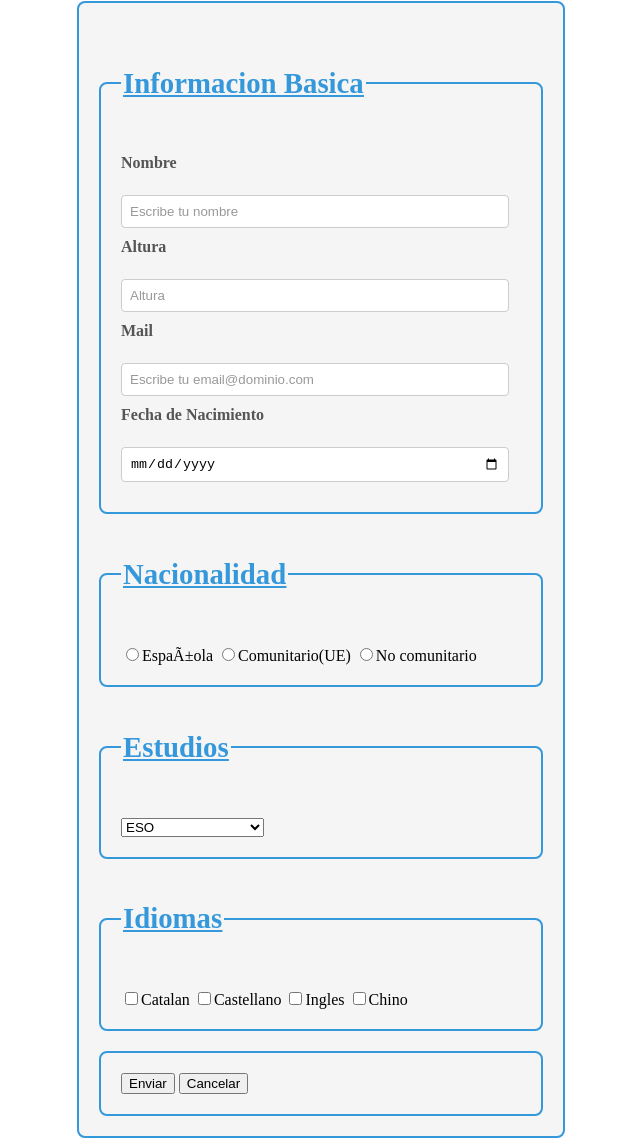
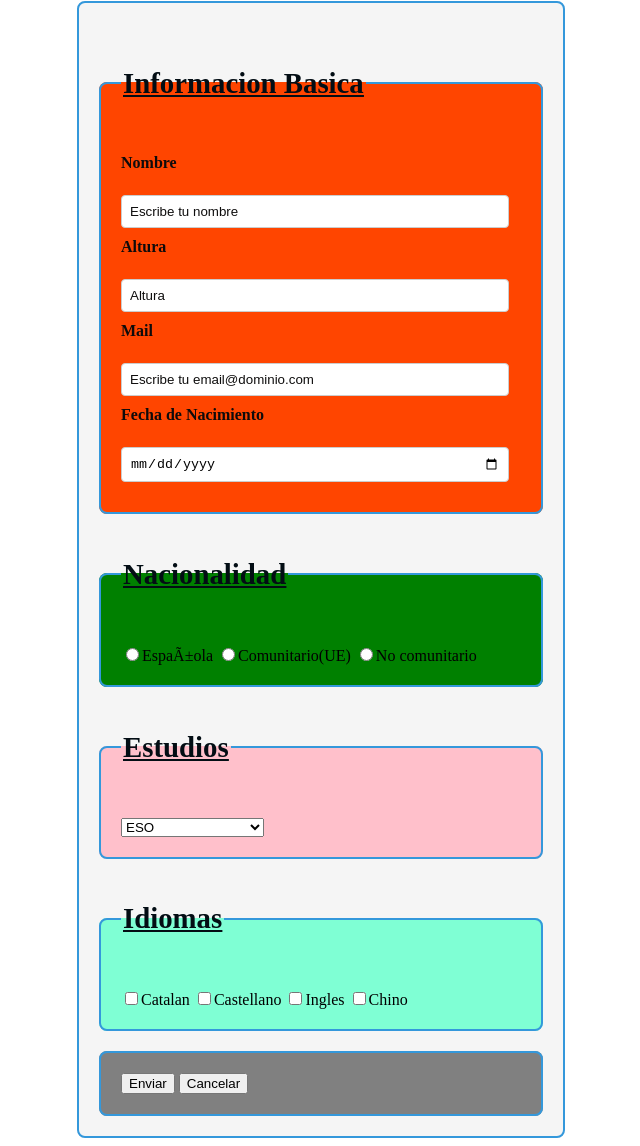
Before and after one commit to Carlos031/NUEVOREPOSITORIO, a plain HTML site: page Paginaswebs/Formulario.html in a window 1280 px wide. Shown: the part 79-1225 px from the top of the page, without its empty margins (319-959 px from the left). Drawn offline with Linux system fonts and the light colour scheme.

Commit message:
formulari

```diff
--- a/Paginaswebs/Formulario.html
+++ b/Paginaswebs/Formulario.html
@@ -14,8 +14,8 @@
     <form action="/action_page.php">
    <fieldset>
 
-    <fieldset>
-        <legend><h2> <u>Informacion Basica</u> </h2></legend>
+    <fieldset class="informacion">
+        <legend ><h2> <u>Informacion Basica</u> </h2></legend>
      <label fort="Nombre">Nombre</label><br>
      <input type="text" id="Nombre" placeholder="Escribe tu nombre" size="100"><br>
      <label fort="Altura">Altura</label><br>
@@ -27,7 +27,7 @@
     </fieldset>
 
 
-    <fieldset>
+    <fieldset class="Nacionalidad">
         <legend><h2> <u>Nacionalidad</u> </h2></legend>
      <input type="radio" name="Nacionalidad">Española
      <input type="radio" name="Nacionalidad">Comunitario(UE)
@@ -35,7 +35,7 @@
     </fieldset>
 
 
-   <fieldset>
+   <fieldset class="Estudios">
     <legend><h2> <u>Estudios</u> </h2></legend>
      <select name="" id="">
      <option value="">ESO</option>
@@ -46,7 +46,7 @@
    </fieldset>
 
 
-    <fieldset>
+    <fieldset class="Idiomas">
         <legend><h2> <u>Idiomas</u> </h2></legend>
      <input type="checkbox">Catalan
      <input type="checkbox">Castellano
@@ -54,9 +54,9 @@
      <input type="checkbox">Chino<br>
     </fieldset>
 
-     <fieldset>
-     <button type="submit">Enviar</button>
-     <button type="reset">Cancelar</button>
+     <fieldset class="botones">
+     <button type="submit" value="Enviar" name="" id="">Enviar</button>
+     <button type="reset" value="cancelar" name="" id="">Cancelar</button>
      </fieldset>
    </fieldset>
     </form>
--- a/css/formulario.css
+++ b/css/formulario.css
@@ -1,15 +1,15 @@
 h1{
     text-align:center;
 }
-/* Estilos para el formulario con colores llamativos y elegantes */
+
 fieldset {
-    border: 2px solid #3498db; /* Borde azul */
+    border: 2px solid #3498db;
     border-radius: 8px;
     padding: 20px;
     width: 400px;
     margin: auto;
     margin-top: 20px;
-    background-color: #f5f5f5; /* Fondo gris claro */
+    background-color: #f5f5f5;
   }
 
   legend {
@@ -17,14 +17,14 @@ fieldset {
     font-weight: bold;
     text-decoration: underline;
     margin-bottom: 10px;
-    color: #3498db; /* Texto azul */
+    color: #030d14;
   }
 
   label {
     display: block;
     margin-bottom: 5px;
     font-weight: bold;
-    color: #555; /* Texto gris oscuro */
+    color: rgb(14, 11, 11);
   }
 
   input[type="text"],
@@ -42,15 +42,30 @@ fieldset {
   input[type="number"]:focus,
   input[type="date"]:focus {
     outline: none;
-    border-color: #3498db; /* Borde azul al enfocar */
-    box-shadow: 0 0 5px #3498db; /* Sombra azul al enfocar */
+    border-color: #3498db;
+    box-shadow: 0 0 5px #3498db;
   }
 
   input[type="text"]::placeholder,
   input[type="number"]::placeholder {
-    color: #999; /* Texto gris claro para marcador de posición */
+    color: rgb(15, 14, 14);
   }
 
-  .Informatica {
-    background-color: tomato;
+  .informacion {
+    background-color: orangered;
   }
+
+  .Nacionalidad{
+    background-color: green;
+  }
+  .Estudios{
+    background-color: pink;
+  }
+
+  .Idiomas{
+    background-color: aquamarine;
+  }
+
+  .botones{
+    background-color: grey;
+  }
```
Also changed, not shown: Index.html (+3 -7 lines).
